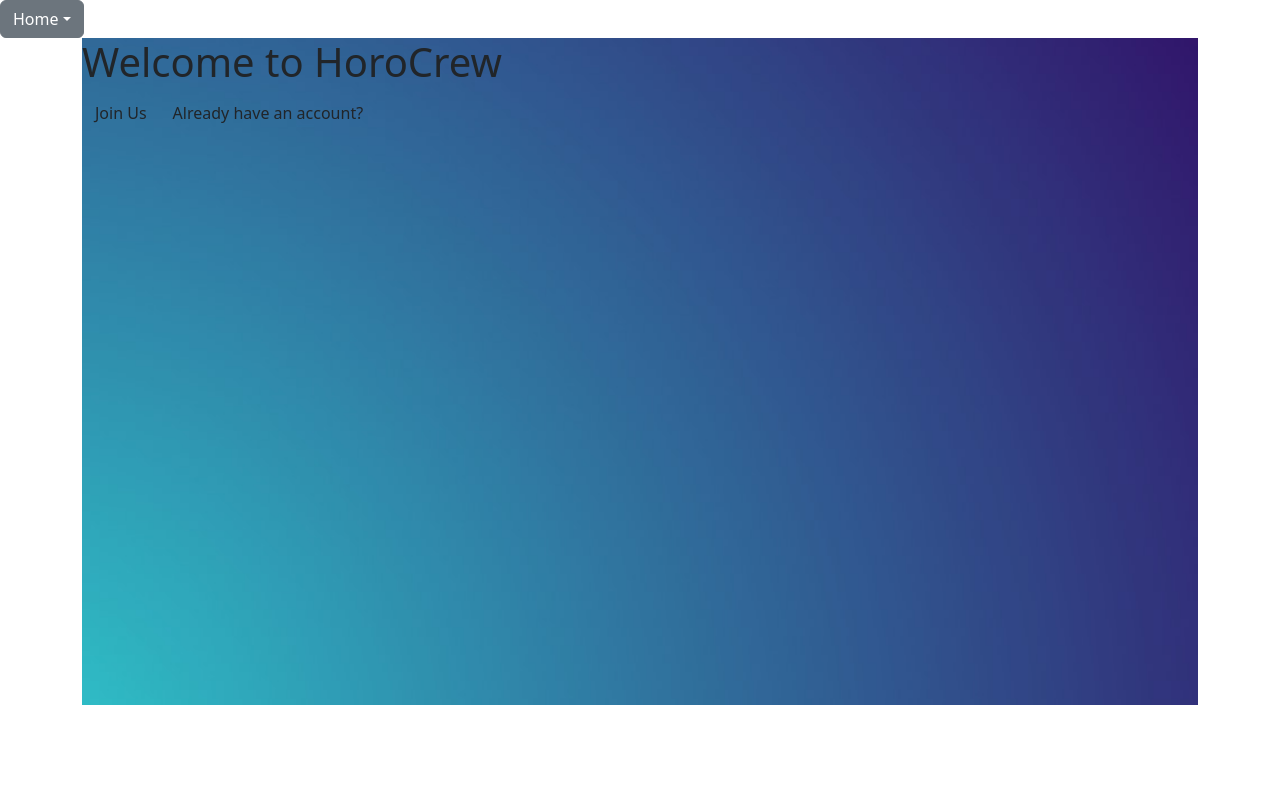
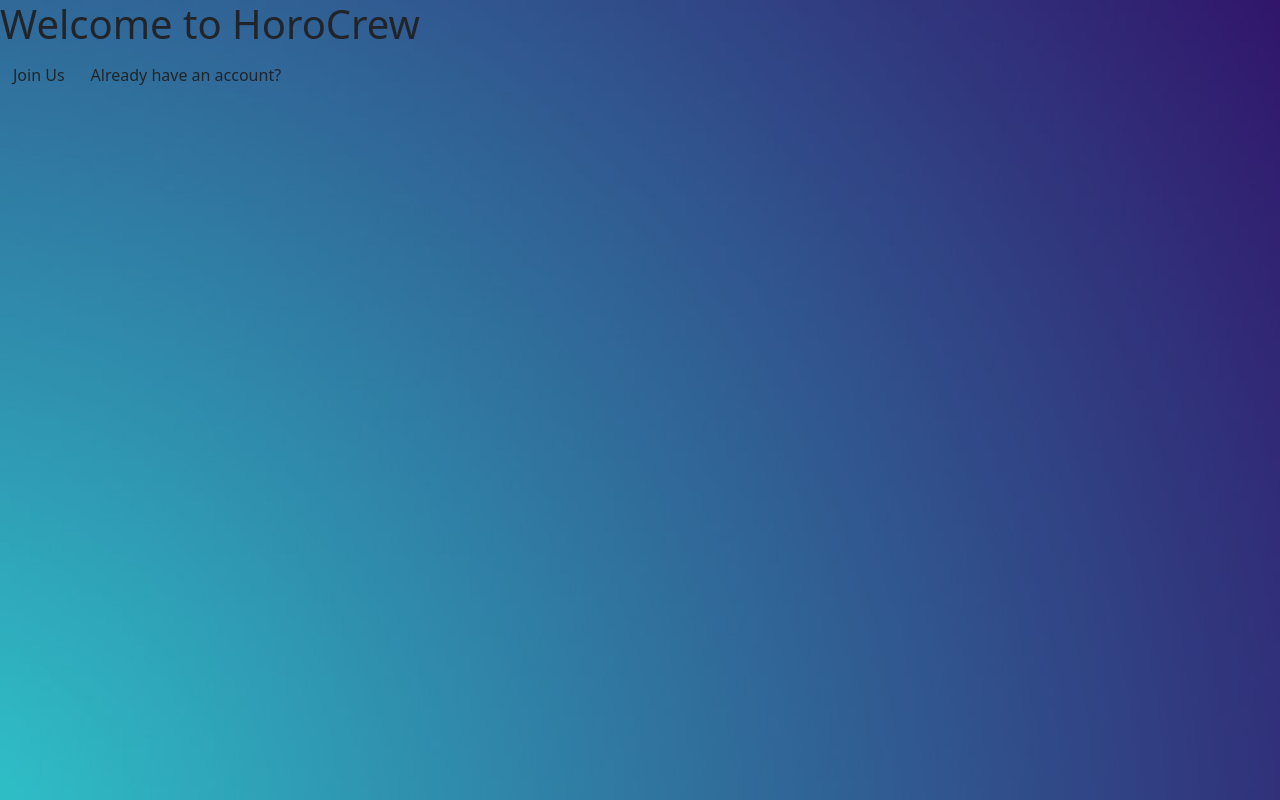
Before and after one commit to P-B-org/HoroCrew-WebApp, a React (Vite) app in the folder HoroCrew-WebApp/: page / in a window 1280 px wide. Built offline with nearby package versions, Linux system fonts and the light colour scheme.

Commit message:
Logged user navbar

```diff
--- a/HoroCrew-WebApp/src/App.jsx
+++ b/HoroCrew-WebApp/src/App.jsx
@@ -13,28 +13,31 @@ function App() {
   return (
     <div className="App">
 
-      <Navbar />
-
-      <div className="container">
       <Routes>
         <Route path="/" element={<Home />} />
         <Route path="/signup" element={<FormSignUp />} />
         <Route path="/login" element={<Login />} />
-          <Route path="/profile" element={<Profile />} />
+        <Route path="/profile" element={<>
+          <Navbar />
+          <Profile />
+        </>
+        } />
         <Route path="/socialfeed" element={
           <ProtectedRoute>
+            <Navbar />
             <SocialFeed />
           </ProtectedRoute>
         } />
         <Route path="/astrofeed" element={
           <ProtectedRoute>
+            <Navbar />
             <AstroFeed />
           </ProtectedRoute>
         } />
         <Route path='*' element={<Navigate to='/' />} />
       </Routes>
 
-      </div>
+
     </div>
   )
 }
--- /dev/null
+++ b/HoroCrew-WebApp/src/main.css
@@ -0,0 +1,3 @@
+* {
+    margin: 0;
+}
--- a/HoroCrew-WebApp/src/main.jsx
+++ b/HoroCrew-WebApp/src/main.jsx
@@ -1,6 +1,7 @@
 import React from 'react'
 import ReactDOM from 'react-dom/client'
 import App from './App'
+import "./main.css"
 import { BrowserRouter } from "react-router-dom"
 import { AuthProvider } from './context/AuthContext'
 
--- a/HoroCrew-WebApp/src/views/misc/Home/Home.css
+++ b/HoroCrew-WebApp/src/views/misc/Home/Home.css
@@ -1,7 +1,7 @@
 .allContainer-Home {
     background-image: url("../../../assets/images/Backgrounds/color.jpeg");
     background-size: cover;
-    min-width: 350px;
-    min-height: 667px;
-    margin-left: 0;
+    min-width: 100vw;
+    min-height: 100vh;
+    margin: 0;
 }
```
Lines whose indentation alone changed are shown as unchanged.
